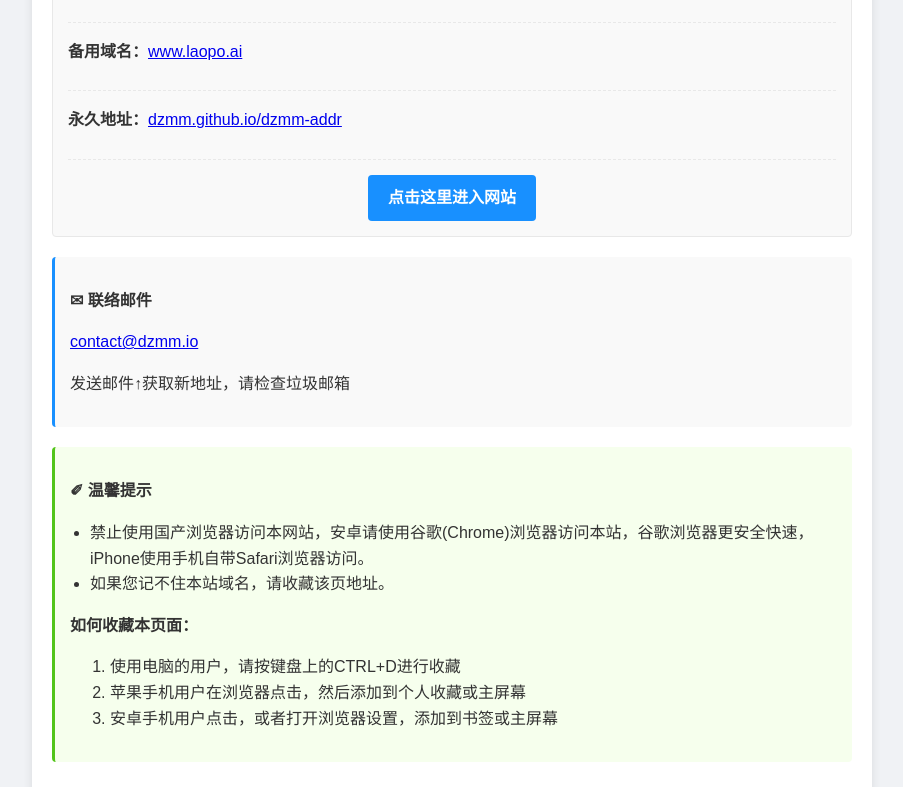
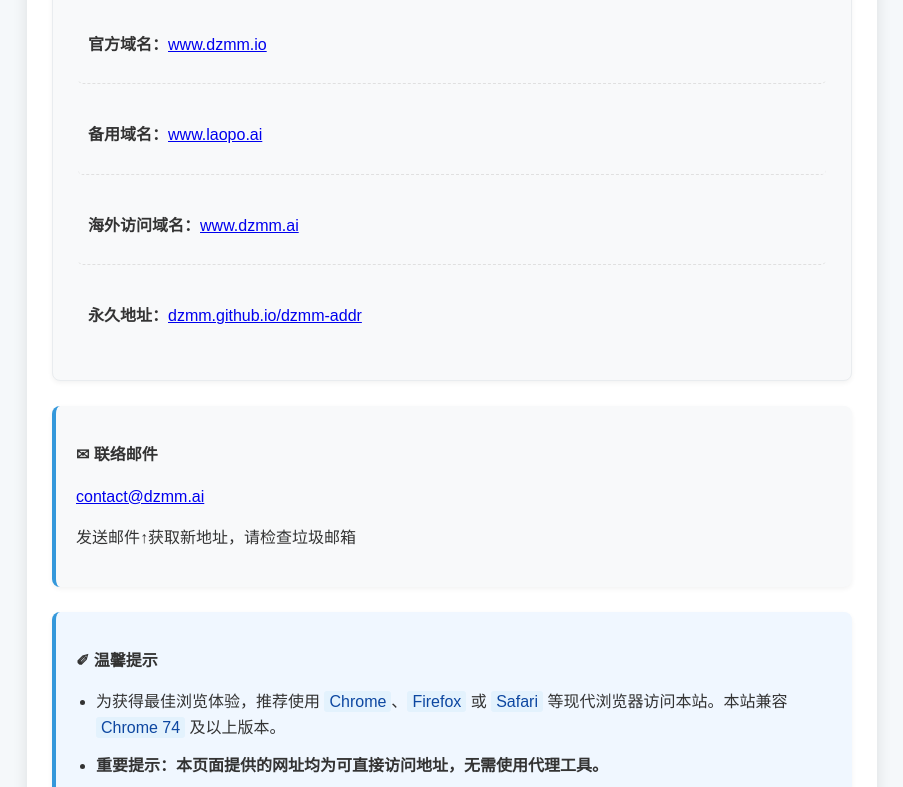
Before and after one commit to dzmm/dzmm-addr, a plain HTML site: page index.html in a window 1280 px wide. Shown: the part 280-1067 px from the top of the page, without its empty margins (188-1091 px from the left). Drawn offline with Linux system fonts and the light colour scheme.

Commit message:
Update proxy notice: clarify that addresses can be accessed directly without proxy tools

```diff
--- a/index.html
+++ b/index.html
@@ -10,84 +10,111 @@
             line-height: 1.6;
             margin: 0;
             padding: 0;
-            background-color: #f0f2f5;
+            background-color: #f5f8fa;
             color: #333;
         }
         .container {
             max-width: 800px;
-            margin: 0 auto;
-            padding: 20px;
+            margin: 20px auto;
+            padding: 25px;
             background-color: #fff;
-            box-shadow: 0 0 10px rgba(0, 0, 0, 0.1);
-            border-radius: 5px;
-            margin-top: 30px;
-            margin-bottom: 30px;
+            box-shadow: 0 5px 15px rgba(0, 0, 0, 0.1);
+            border-radius: 8px;
+            margin-top: 20px;
+            margin-bottom: 20px;
         }
         header {
             text-align: center;
             padding: 20px 0;
             border-bottom: 1px solid #eee;
+            margin-bottom: 25px;
         }
         h1 {
-            color: #333;
+            color: #2c3e50;
             margin: 0;
-            font-size: 28px;
+            font-size: 32px;
+            font-weight: 600;
         }
         .site-title {
             font-size: 24px;
-            color: #1890ff;
-            margin-bottom: 5px;
+            color: #3498db;
+            margin-bottom: 15px;
+            text-align: center;
+            font-weight: 600;
         }
         .content {
             padding: 20px 0;
         }
         .address-box {
-            background-color: #f9f9f9;
-            border: 1px solid #e8e8e8;
-            border-radius: 4px;
-            padding: 15px;
-            margin-bottom: 20px;
+            background-color: #f8f9fa;
+            border: 1px solid #e9ecef;
+            border-radius: 8px;
+            padding: 25px;
+            margin-bottom: 25px;
+            box-shadow: 0 2px 5px rgba(0,0,0,0.05);
         }
         .address-item {
-            margin-bottom: 10px;
-            padding-bottom: 10px;
-            border-bottom: 1px dashed #e8e8e8;
+            margin-bottom: 12px;
+            padding: 10px;
+            border-bottom: 1px dashed #e0e0e0;
+            transition: background-color 0.3s;
+            border-radius: 5px;
+        }
+        .address-item:hover {
+            background-color: #f0f7ff;
         }
         .address-item:last-child {
             border-bottom: none;
             margin-bottom: 0;
-            padding-bottom: 0;
         }
         .btn {
             display: inline-block;
-            padding: 10px 20px;
-            background-color: #1890ff;
+            padding: 12px 25px;
+            background-color: #3498db;
             color: #fff;
             text-decoration: none;
-            border-radius: 4px;
+            border-radius: 30px;
             font-weight: bold;
-            transition: background-color 0.3s;
+            transition: all 0.3s;
+            box-shadow: 0 2px 5px rgba(0,0,0,0.1);
         }
         .btn:hover {
-            background-color: #40a9ff;
+            background-color: #2980b9;
+            transform: translateY(-2px);
+            box-shadow: 0 4px 8px rgba(0,0,0,0.15);
         }
         .contact {
-            margin: 20px 0;
-            padding: 15px;
-            background-color: #f9f9f9;
-            border-radius: 4px;
-            border-left: 3px solid #1890ff;
+            margin: 25px 0;
+            padding: 20px;
+            background-color: #f8f9fa;
+            border-radius: 8px;
+            border-left: 4px solid #3498db;
+            box-shadow: 0 2px 5px rgba(0,0,0,0.05);
         }
         .tips {
-            margin: 20px 0;
-            padding: 15px;
-            background-color: #f6ffed;
-            border-radius: 4px;
-            border-left: 3px solid #52c41a;
+            margin: 25px 0;
+            padding: 20px;
+            background-color: #f0f7ff;
+            border-radius: 8px;
+            border-left: 4px solid #3498db;
+            box-shadow: 0 2px 5px rgba(0,0,0,0.05);
         }
-        .tips ul {
+        .tips ul, .tips ol {
             padding-left: 20px;
-            margin: 10px 0;
+            margin: 15px 0;
+        }
+        .tips li {
+            margin-bottom: 12px;
+        }
+        .tips li:last-child {
+            margin-bottom: 0;
+        }
+        .highlight {
+            background-color: #e3f2fd;
+            color: #0d47a1;
+            padding: 2px 5px;
+            border-radius: 3px;
+            font-weight: 500;
         }
         .label {
             display: inline-block;
@@ -102,7 +129,7 @@
         footer {
             text-align: center;
             margin-top: 30px;
-            padding: 15px 0;
+            padding: 20px 0;
             color: #666;
             font-size: 14px;
             border-top: 1px solid #eee;
@@ -111,6 +138,15 @@
             .container {
                 margin: 10px;
                 width: auto;
+                padding: 15px;
+            }
+            .address-item p {
+                display: flex;
+                flex-direction: column;
+                align-items: flex-start;
+            }
+            .address-item strong {
+                margin-bottom: 5px;
             }
         }
     </style>
@@ -131,36 +167,37 @@
                     <p><strong>备用域名：</strong><a href="https://www.laopo.ai" target="_blank">www.laopo.ai</a></p>
                 </div>
                 <div class="address-item">
+                    <p><strong>海外访问域名：</strong><a href="https://www.dzmm.ai" target="_blank">www.dzmm.ai</a></p>
+                </div>
+                <div class="address-item">
                     <p><strong>永久地址：</strong><a href="https://dzmm.github.io/dzmm-addr" target="_blank">dzmm.github.io/dzmm-addr</a></p>
-                </div>
-                <div style="text-align: center; margin-top: 15px;">
-                    <a href="https://www.dzmm.io" class="btn" target="_blank">点击这里进入网站</a>
                 </div>
             </div>
 
             <div class="contact">
                 <p><strong>✉ 联络邮件</strong></p>
-                <p><a href="mailto:contact@dzmm.io">contact@dzmm.io</a></p>
+                <p><a href="mailto:contact@dzmm.ai">contact@dzmm.ai</a></p>
                 <p>发送邮件↑获取新地址，请检查垃圾邮箱</p>
             </div>
 
             <div class="tips">
                 <p><strong>✐ 温馨提示</strong></p>
                 <ul>
-                    <li>禁止使用国产浏览器访问本网站，安卓请使用谷歌(Chrome)浏览器访问本站，谷歌浏览器更安全快速，iPhone使用手机自带Safari浏览器访问。</li>
-                    <li>如果您记不住本站域名，请收藏该页地址。</li>
+                    <li>为获得最佳浏览体验，推荐使用 <span class="highlight">Chrome</span>、<span class="highlight">Firefox</span> 或 <span class="highlight">Safari</span> 等现代浏览器访问本站。本站兼容 <span class="highlight">Chrome 74</span> 及以上版本。</li>
+                    <li><strong>重要提示：本页面提供的网址均为可直接访问地址，无需使用代理工具。</strong></li>
+                    <li>建议收藏本页面地址，方便日后访问。</li>
                 </ul>
                 <p><strong>如何收藏本页面：</strong></p>
                 <ol>
-                    <li>使用电脑的用户，请按键盘上的CTRL+D进行收藏</li>
-                    <li>苹果手机用户在浏览器点击，然后添加到个人收藏或主屏幕</li>
-                    <li>安卓手机用户点击，或者打开浏览器设置，添加到书签或主屏幕</li>
+                    <li>使用电脑的用户，请按键盘上的 <span class="highlight">CTRL+D</span> 进行收藏</li>
+                    <li>苹果手机用户在浏览器点击分享图标，然后选择“添加到个人收藏”或“添加到主屏幕”</li>
+                    <li>安卓手机用户点击三点菜单，然后选择“添加到书签”或“添加到主屏幕”</li>
                 </ol>
             </div>
         </div>
 
         <footer>
-            <p> 2025 DZMM | 本页面所有内容仅供参考，请遵守当地法律法规</p>
+            <p>&copy; 2025 DZMM | 本页面所有内容仅供参考，请遵守当地法律法规</p>
         </footer>
     </div>
 </body>
```
